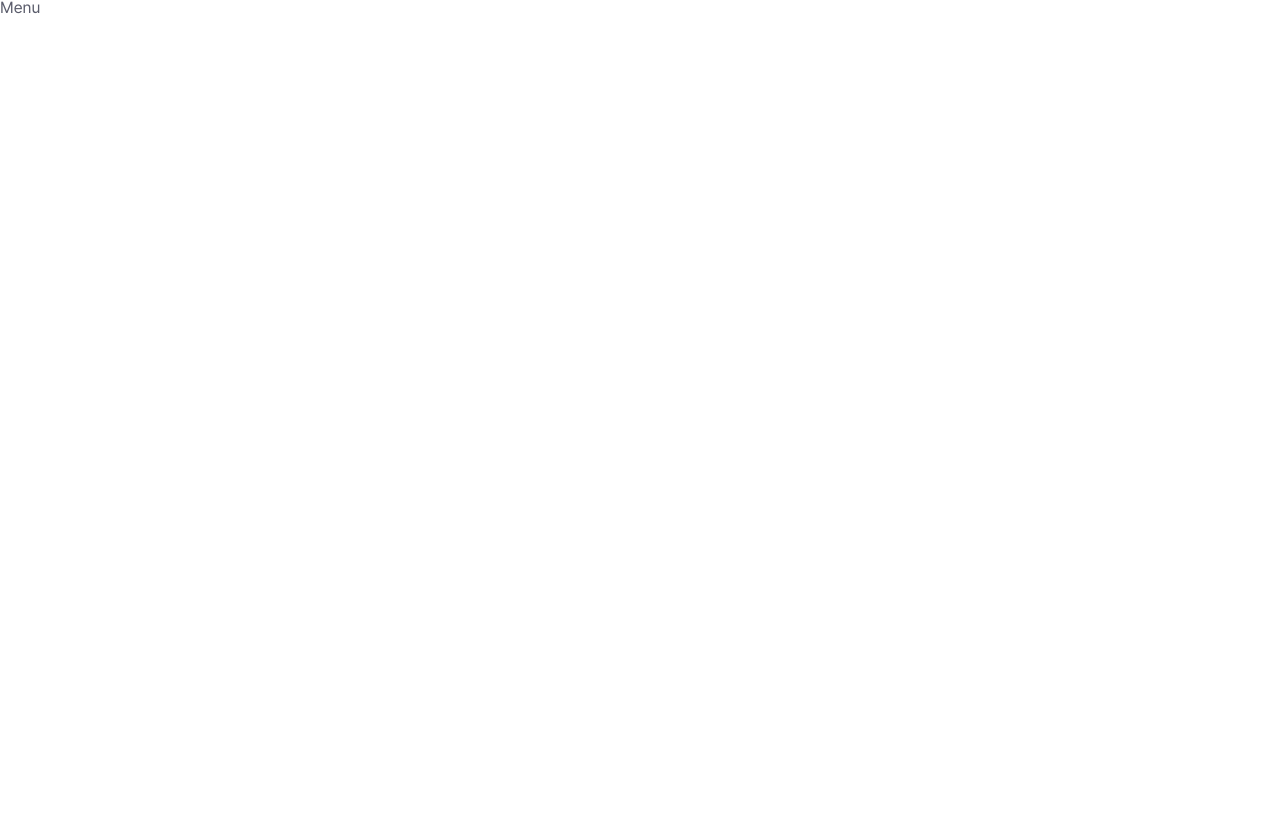
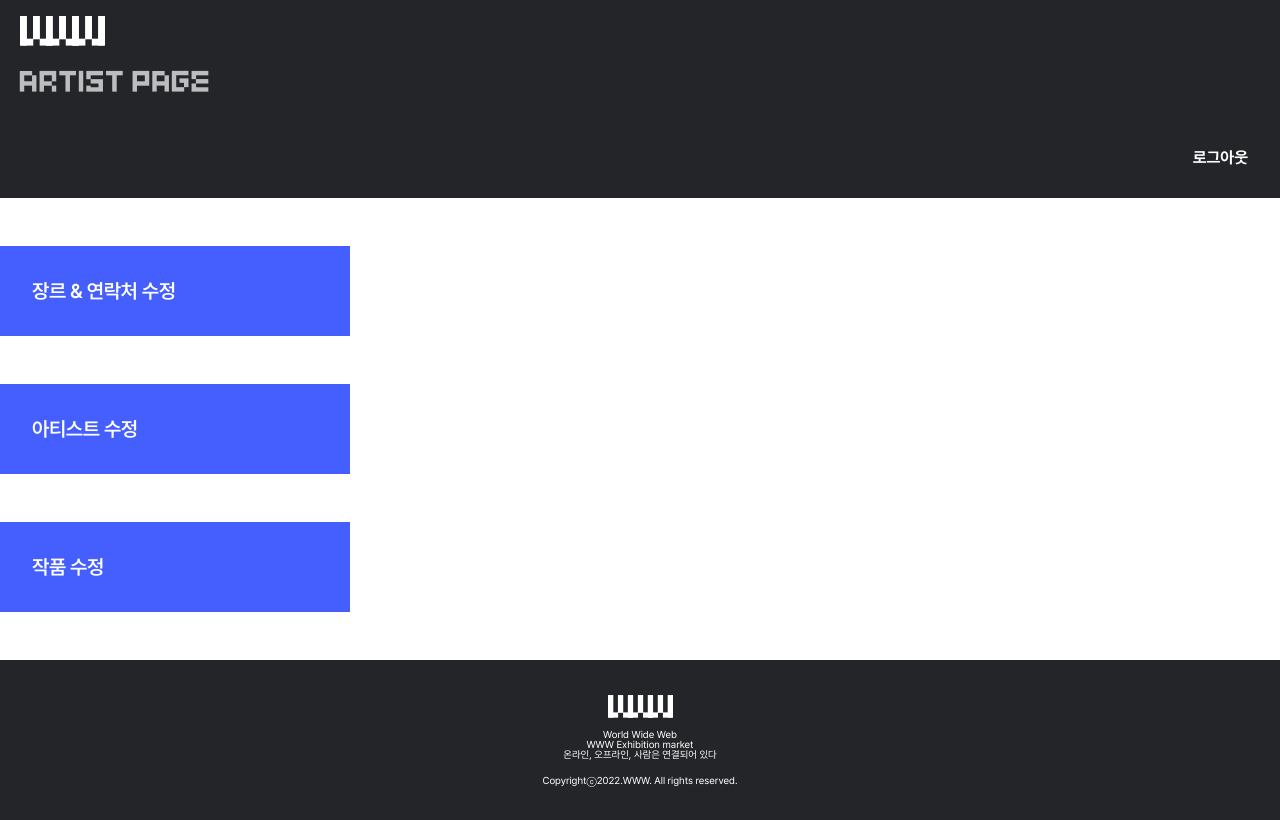
Before and after one commit to 2022-WWW-Project-Front/www-admin-mobile, a React (Vite) app: page /artist in a window 1280 px wide. Built offline with nearby package versions, Linux system fonts and the light colour scheme.

Commit message:
feat: existing user menu page

```diff
--- a/src/App.tsx
+++ b/src/App.tsx
@@ -3,7 +3,7 @@ import './App.css';
 import { Route, Routes } from 'react-router-dom';
 import HomePage from './page/HomePage';
 import Greeting from './page/Greeting';
-import Menu from './page/Menu';
+import MenuLayout from './layout/existing-user/MenuLayout';
 import EditGenre from './components/existing-user/EditGenre';
 import EditArtist from './components/existing-user/EditArtist';
 import EditArtwork from './components/existing-user/EditArtwork';
@@ -18,7 +18,7 @@ export const App = () => {
     <Routes>
       <Route path="/" element={<HomePage />} />
       <Route path="artist" element={<Greeting />}>
-        <Route index element={<Menu />} />
+        <Route index element={<MenuLayout />} />
         <Route path="edit-genre" element={<EditGenre />} />
         <Route path="edit-artist" element={<EditArtist />} />
         <Route path="edit-artwork" element={<EditArtwork />} />
--- /dev/null
+++ b/src/layout/existing-user/MenuLayout.tsx
@@ -0,0 +1,59 @@
+import React from 'react';
+import HeaderLayout from '../common/HeaderLayout';
+import Footer from '../common/Footer';
+import styled from 'styled-components';
+import { Link } from 'react-router-dom';
+
+const MenuLayout = () => {
+  const menuList = [
+    {
+      nav: '장르 & 연락처 수정',
+      link: 'edit-genre'
+    },
+    {
+      nav: '아티스트 수정',
+      link: 'edit-artist'
+    },
+    {
+      nav: '작품 수정',
+      link: 'edit-artwork'
+    }
+  ];
+  return (
+    <div>
+      <HeaderLayout />
+      <MenuContainer>
+        {menuList.map((menu) => (
+          <NavBox key={menu.link} to={menu.link}>
+            {menu.nav}
+          </NavBox>
+        ))}
+      </MenuContainer>
+      <Footer />
+    </div>
+  );
+};
+
+export default MenuLayout;
+
+const MenuContainer = styled.div`
+  display: flex;
+  flex-direction: column;
+  gap: 3rem;
+  margin: 3rem 0;
+`;
+
+const NavBox = styled(Link)`
+  width: 19.875rem;
+  height: 5.625rem;
+  background-color: var(--main);
+  padding-left: 2rem;
+  box-sizing: content-box;
+  display: flex;
+  align-items: center;
+  font-weight: 600;
+  font-size: 20px;
+  color: var(--white);
+  text-decoration: none;
+  letter-spacing: -0.02em;
+`;
--- a/src/page/Menu.tsx
+++ /dev/null
@@ -1,7 +0,0 @@
-import React from 'react';
-
-const Menu = () => {
-  return <div>Menu</div>;
-};
-
-export default Menu;
```
